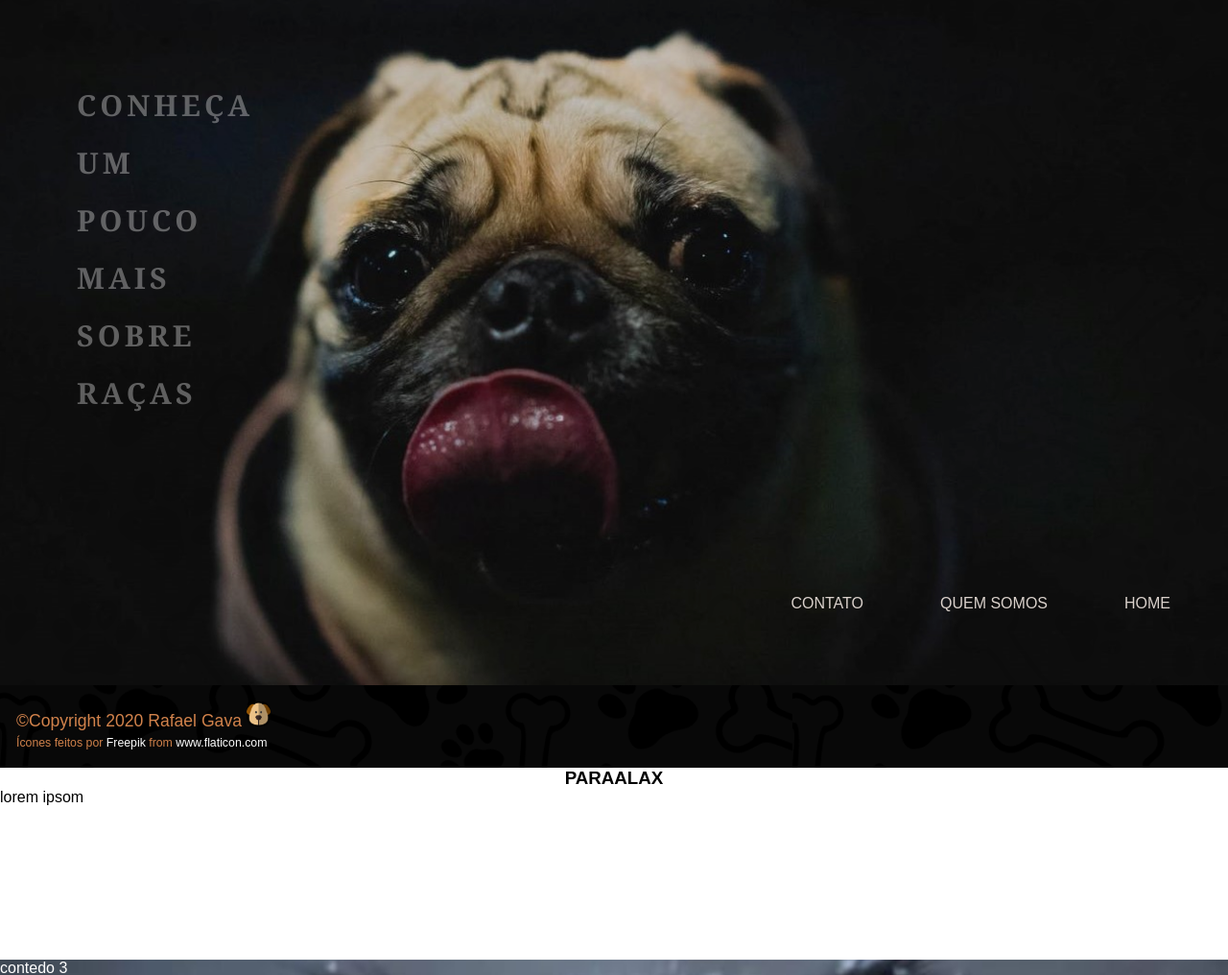
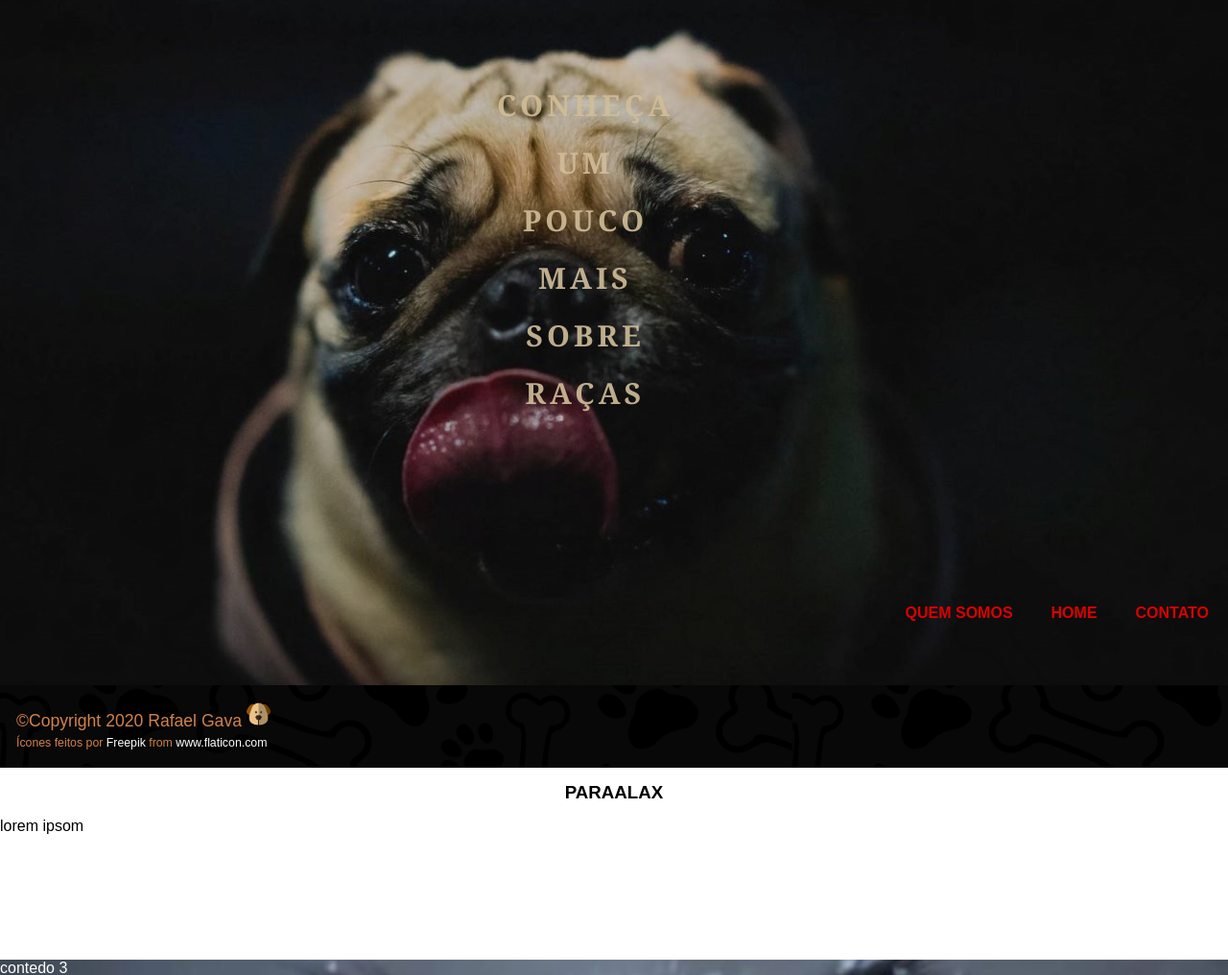
Before and after one commit to Rafael-Yokoyama/ProjetosPessoaisWeb, a plain HTML site: page SiteDog/racas.html in a window 1280 px wide. Shown: the top 1016 px of the page at 96% size. Drawn offline with Linux system fonts and the light colour scheme.

Commit message:
layout img parallax
layout para trocar as imagens

```diff
--- a/SiteDog/racas.html
+++ b/SiteDog/racas.html
@@ -18,14 +18,26 @@
           </h3>
           <div class="menutop-raca">
             <ul >
+
+
+                <li><a href="contato.html">Contato</a></li>
                 <li><a href="index.html">Home</a></li>
                 <li><a href="sobre.html">Quem Somos</a></li>
-                <li><a href="contato.html">Contato</a></li>
 
             </ul>
           </div>
 
 
+        </div>
+        <div  class="conteudo-racas">
+          <H3>Paraalax</H3>
+          <p>
+              lorem ipsom
+          </p>
+        </div >
+
+        <div class="imagem2">
+         contedo 3
         </div>
         <div  class="conteudo-racas">
           <H3>Paraalax</H3>
--- a/SiteDog/style.css
+++ b/SiteDog/style.css
@@ -7,8 +7,9 @@ body,html{
     background: #000000 url(images/fundo.png)  repeat-x left;
     color: #ffffff;
     margin: 0;
+    min-width: 1200px; ;
     height: 100%;
-    min-width: 1200px;
+
 
 
 
@@ -33,13 +34,21 @@ body,html{
 #menu-lateral{
     background:#D1824B ;
     margin-top: 35px;
-    margin-right: 60px;
+    margin-right: 90px;
     width: 500px;
     height: 600px;
     position: absolute;
     top: 20px;
     right: 0;
     border-radius: 30px ;
+}
+
+
+.img-dog-lateral{
+ position: absolute;
+ bottom: 45px;
+ right: 310px;
+
 }
 .balao{
     padding-top: 60px;
@@ -61,12 +70,6 @@ body,html{
     color: #fff;
 }
 
-.img-dog-lateral{
- position: absolute;
- bottom: 41px;
- right: 310px;
-
-}
 .linkfinal{
  position: absolute;
  font-size: 1.1em;
@@ -295,13 +298,13 @@ body.Contato #navegacao a#Contato
  .conteudo-racas{
      background: #ffffff;
      color:black;
-
-
      height: 200px;
      text-align: justify;
+     cursor: none;
 
  }
  .conteudo-racas h3{
+     padding: 15px;
      text-align: center;
      text-transform: uppercase;
  }
@@ -331,19 +334,30 @@ body.Contato #navegacao a#Contato
      letter-spacing: 4px;
      line-height: 60px;
      text-transform: uppercase;
-     padding: 80px;
-     text-align: left;
-     opacity: 0.4;
+     padding: 80px ;
+     padding-left: 20px;
+     text-align: center;
+     opacity: 0.2;
+
  }
-.menutop-raca ul li  {
-   float: right;
-   padding-right: 40px;
-   padding-top: 100px;
 
+.imagem1 h3:hover{
+    color:wheat;
+    opacity: 0.9;
 
 }
-.menutop-raca a{
-    color: seashell;
+
+.menutop-raca ul li a{
+
+     float: right;
+      color: red;
+      font-weight: bold;
       padding: 20px;
+      margin-top: 90px;
       text-transform: uppercase;
 }
+.menutop-raca  a:hover{
+    color:wheat;
+    background: none;
+
+}
```
Also changed, not shown: SiteDog/sobre.html (+0 -1 lines).
